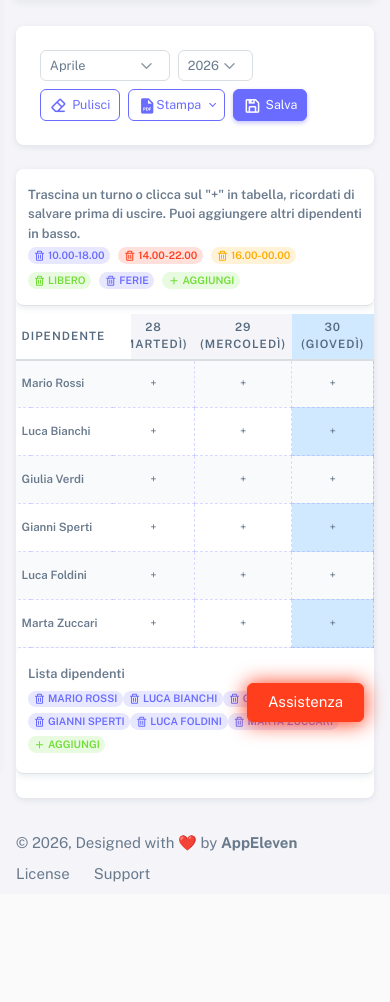
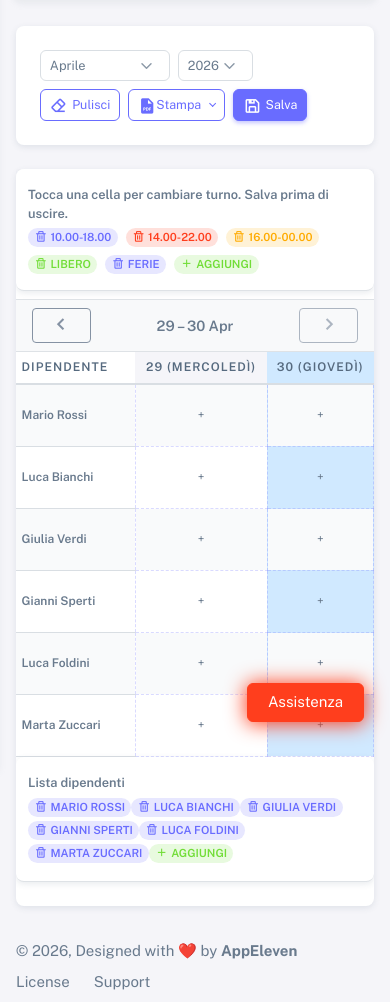
Before and after one commit to MauYellow/TeamTime, a Flask app: template templates/timeline.html in a window 390 px wide. Shown: the part 74-1076 px from the top of the page. Before the commit the page ends 956 px from the top, so only its background shows below. Run offline with Flask 3, Linux system fonts and the light colour scheme; the template is opened without the code that fills it: most values are stand-ins (such as "Sample title", 1, 10 or a date in 2020); some libraries are stand-ins or nearby versions.

Commit message:
Mobile UX: week view for Turni page (desktop unchanged)
- Detect mobile (<=767px) with React state + resize listener
- On mobile: show 7 days at a time instead of the full month
- Auto-scroll to current week on load; reset to week 0 on month change
- Week navigation bar (prev/next arrows + date range label) visible only on mobile
- Instruction text adapts: "Tocca una cella" on mobile vs drag hint on desktop
- Taller drop cells (62px) and larger shift badges for easier tapping
- All changes are conditional on isMobile — desktop view is untouched

Co-Authored-By: Claude Sonnet 4.6 <noreply@anthropic.com>

```diff
--- a/templates/timeline.html
+++ b/templates/timeline.html
@@ -128,29 +128,34 @@
 
         /* ── Mobile responsive ── */
         @media (max-width: 767.98px) {
-            /* Tabella: celle più compatte */
+            /* Tabella: ottimizzata per touch con vista a 7 giorni */
             .table-turni th,
             .table-turni td {
-                min-width: 82px !important;
-                font-size: 0.72rem;
-                padding: 0.3rem 0.35rem !important;
+                min-width: 86px !important;
+                font-size: 0.75rem;
+                padding: 0.4rem 0.35rem !important;
             }
             .table-turni th:first-child,
             .table-turni td:first-child {
-                min-width: 115px !important;
+                min-width: 110px !important;
+                font-size: 0.75rem;
+            }
+            /* Celle più alte: tap area più generosa */
+            .table-turni .drop-cell {
+                height: 62px !important;
             }
 
-            /* Badge turni più piccoli */
+            /* Badge turni: più leggibili con solo 7 giorni visibili */
             .shift-badge {
-                font-size: 0.65rem !important;
-                padding: .15rem .35rem !important;
-                gap: .15rem !important;
+                font-size: 0.7rem !important;
+                padding: .2rem .4rem !important;
+                gap: .2rem !important;
             }
             .shift-badge .bx {
-                font-size: 0.75rem !important;
+                font-size: 0.8rem !important;
             }
 
-            /* Card turni fissi: riduce padding */
+            /* Card turni fissi: padding ridotto */
             .fixed-shifts-card .card-body {
                 padding: 0.5rem 0.75rem !important;
             }
@@ -167,6 +172,13 @@
             .turni-toolbar .form-select {
                 font-size: 0.8rem;
                 padding: 0.3rem 1.6rem 0.3rem 0.55rem;
+            }
+
+            /* Barra navigazione settimana */
+            .week-nav-bar {
+                background: #f8f9fa;
+                border-top: 1px solid #dee2e6;
+                border-bottom: 1px solid #dee2e6;
             }
         }
     </style>
@@ -817,9 +829,13 @@
         }
 
         // ShiftTable component
-        function ShiftTable({ employees, setEmployees, dragOver, setDragOver, shifts, month, year }) {
+        function ShiftTable({ employees, setEmployees, dragOver, setDragOver, shifts, month, year, isMobile, dayOffset }) {
             const today = new Date();
             const days = React.useMemo(() => getMonthDays(year, month), [year, month]);
+            const visibleDays = React.useMemo(
+                () => isMobile ? days.slice(dayOffset, dayOffset + 7) : days,
+                [days, isMobile, dayOffset]
+            );
 
             // assegna turno a un dipendente (value è il nome del turno o un oggetto)
             const assign = (employeeId, dayNumber, value) => {
@@ -892,7 +908,7 @@
                     <thead>
                         <tr>
                             <th style={{ minWidth: 220 }}>Dipendente</th>
-                            {days.map(d => {
+                            {visibleDays.map(d => {
                                 const dayNumber = parseInt(d, 10);
                                 const isTodayHeader = dayNumber === today.getDate() && month === today.getMonth() && year === today.getFullYear();
                                 return <th key={d} className={classNames('text-center', isTodayHeader && 'current-day')} style={{ minWidth: 110 }}>{d}</th>;
@@ -908,7 +924,7 @@
                                 </td>
 
                                 {/* Colonne dei giorni */}
-                                {days.map(day => {
+                                {visibleDays.map(day => {
                                     const dayNumber = parseInt(day, 10);
                                     const dateKey = `${year}-${String(month + 1).padStart(2, '0')}-${String(dayNumber).padStart(2, '0')}`;
                                     const raw = (emp.shifts || {})[dateKey] || null;
@@ -986,10 +1002,27 @@
             }, [initialData]);
 
             const [dragOver, setDragOver] = React.useState({});
+            const [isMobile, setIsMobile] = React.useState(window.innerWidth <= 767);
+            const [dayOffset, setDayOffset] = React.useState(0);
 
             const now = new Date();
             const [month, setMonth] = React.useState(now.getMonth());
             const [year, setYear] = React.useState(now.getFullYear());
+
+            React.useEffect(() => {
+                const onResize = () => setIsMobile(window.innerWidth <= 767);
+                window.addEventListener('resize', onResize);
+                return () => window.removeEventListener('resize', onResize);
+            }, []);
+
+            React.useEffect(() => {
+                const n = new Date();
+                if (month === n.getMonth() && year === n.getFullYear()) {
+                    setDayOffset(Math.floor((n.getDate() - 1) / 7) * 7);
+                } else {
+                    setDayOffset(0);
+                }
+            }, [month, year]);
 
             // Popola i dropdown
             const months = [
@@ -1155,15 +1188,45 @@
 
             }, [employees, shifts]);  // 👈 IMPORTANTE
 
+            const allDays = getMonthDays(year, month);
+            const monthShortNames = ["Gen","Feb","Mar","Apr","Mag","Giu","Lug","Ago","Set","Ott","Nov","Dic"];
+            const weekDays = allDays.slice(dayOffset, dayOffset + 7);
+            const weekLabel = weekDays.length
+                ? `${parseInt(weekDays[0], 10)} – ${parseInt(weekDays[weekDays.length - 1], 10)} ${monthShortNames[month]}`
+                : '';
+
             return (
                 <div>
                     <div className="card fixed-shifts-card">
                         <div className="card-body">
-                            <div className="mb-2 fw-semibold">Trascina un turno o clicca sul "+" in tabella, ricordati di salvare prima di uscire. Puoi aggiungere altri dipendenti in basso.</div>
+                            <div className="mb-2 fw-semibold">
+                                {isMobile
+                                    ? "Tocca una cella per cambiare turno. Salva prima di uscire."
+                                    : "Trascina un turno o clicca sul \"+\" in tabella, ricordati di salvare prima di uscire. Puoi aggiungere altri dipendenti in basso."}
+                            </div>
                             <ShiftChips shifts={shifts} setShifts={setShifts} />
                         </div>
                     </div>
 
+                    {isMobile && (
+                        <div className="week-nav-bar d-flex justify-content-between align-items-center px-3 py-2">
+                            <button
+                                className="btn btn-sm btn-outline-secondary px-3"
+                                onClick={() => setDayOffset(Math.max(0, dayOffset - 7))}
+                                disabled={dayOffset === 0}
+                            >
+                                <i className="bx bx-chevron-left bx-sm"></i>
+                            </button>
+                            <span className="fw-semibold" style={{ fontSize: '0.9rem' }}>{weekLabel}</span>
+                            <button
+                                className="btn btn-sm btn-outline-secondary px-3"
+                                onClick={() => setDayOffset(Math.min(allDays.length - 1, dayOffset + 7))}
+                                disabled={dayOffset + 7 >= allDays.length}
+                            >
+                                <i className="bx bx-chevron-right bx-sm"></i>
+                            </button>
+                        </div>
+                    )}
 
                     <div style={{ overflowX: 'auto' }}>
                         <ShiftTable
@@ -1174,6 +1237,8 @@
                             shifts={shifts}
                             month={month}
                             year={year}
+                            isMobile={isMobile}
+                            dayOffset={dayOffset}
                         />
                     </div>
                     <EmployeeChips
```
